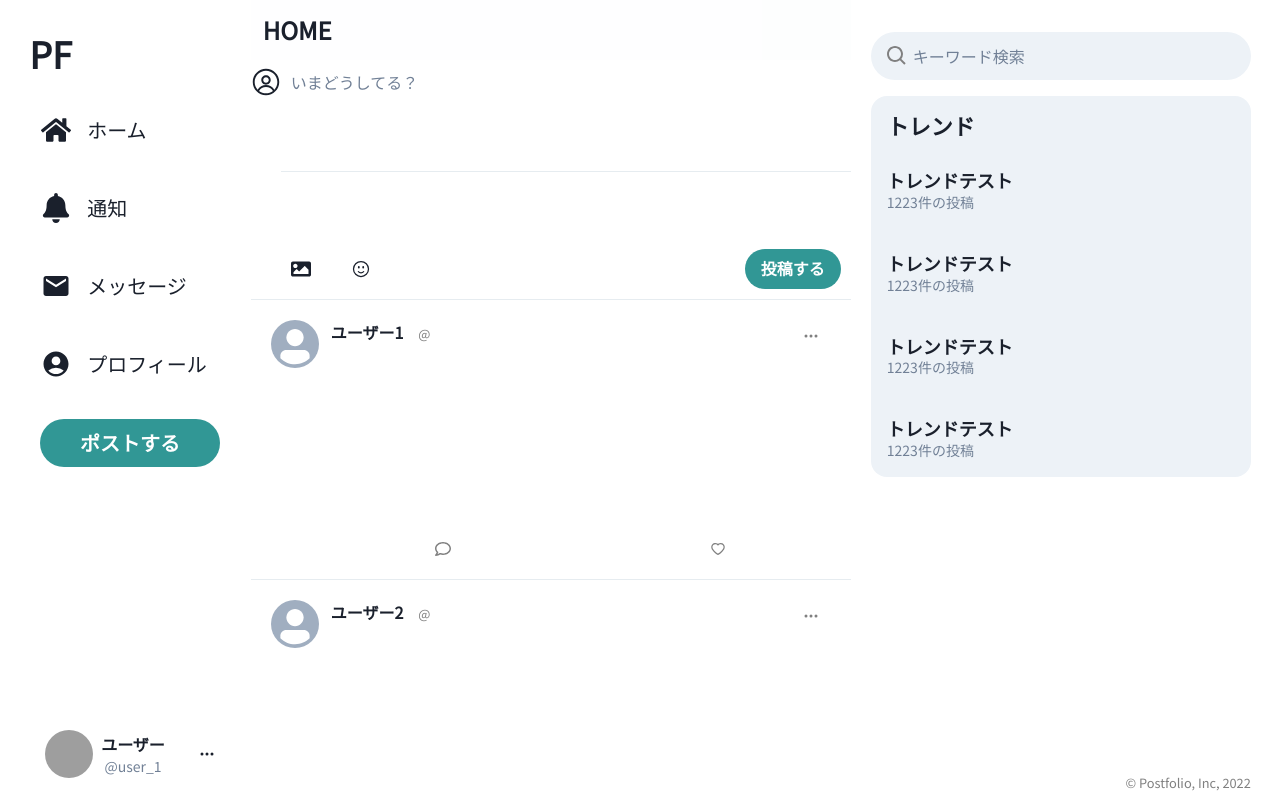
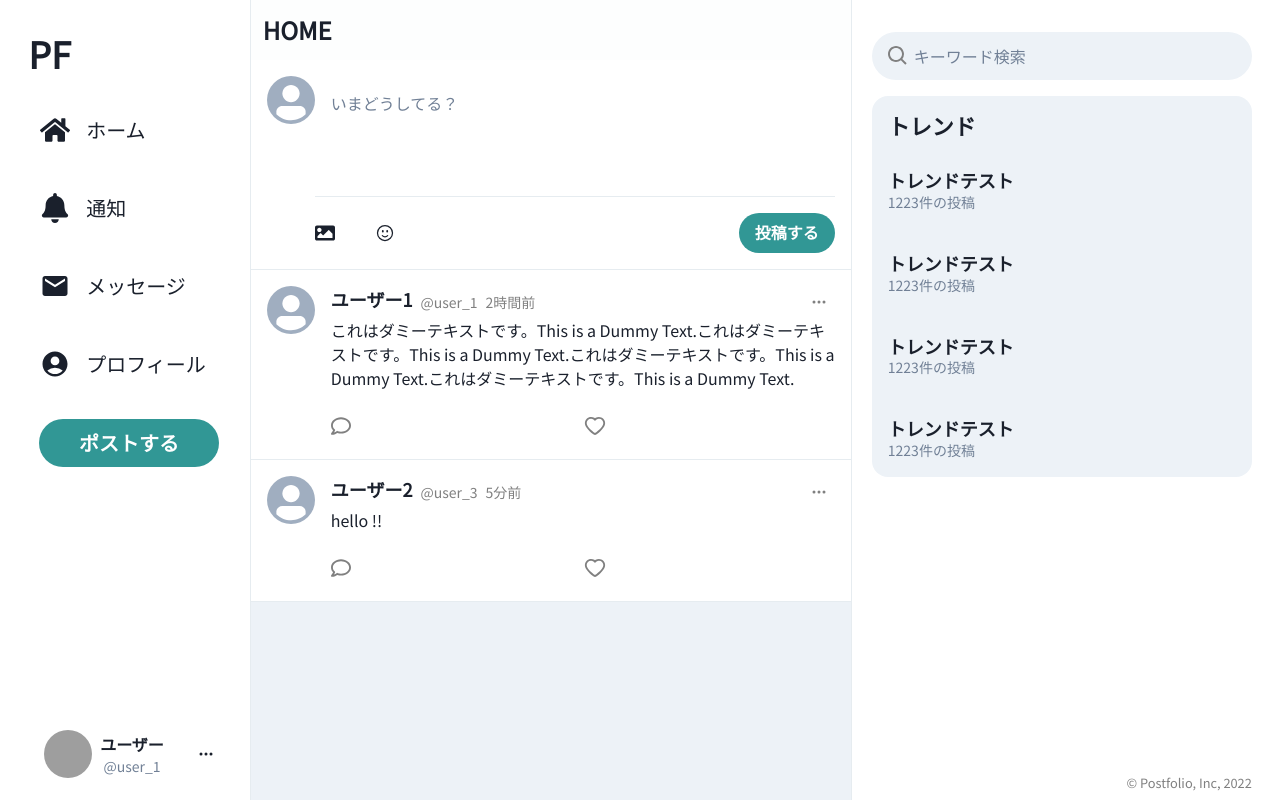
Before and after one commit to Mitsuki0619/postfolio, a Next.js app: page / in a window 1280 px wide. Built offline with nearby package versions, Linux system fonts and the light colour scheme; grey boxes are pictures that could not be loaded.

Commit message:
style: 細かい問題点を修正

```diff
--- a/src/components/molecules/PostItem.tsx
+++ b/src/components/molecules/PostItem.tsx
@@ -1,14 +1,16 @@
 import {
   Avatar,
   Box,
-  Button,
   Flex,
-  Popover,
-  PopoverContent,
-  PopoverTrigger,
+  HStack,
+  Link,
+  Menu,
+  MenuButton,
+  MenuItem,
+  MenuList,
   Text,
 } from "@chakra-ui/react";
-import Link from "next/link";
+import NextLink from "next/link";
 import React from "react";
 import { FaRegComment } from "react-icons/fa";
 import { AiOutlineHeart } from "react-icons/ai";
@@ -18,7 +20,7 @@ type Props = {
   avatar?: string;
   name?: string;
   userName?: string;
-  postTime?: number;
+  postTime?: string;
   textContent?: string;
 };
 
@@ -27,105 +29,85 @@ export const PostItem: React.FC<Props> = (props) => {
 
   return (
     <Flex
-      minH={"35vh"}
-      w={"100%"}
+      as={"article"}
       bg={"white"}
-      p={"20px"}
+      p={{ base: "2", sm: "4" }}
       transition={"all 0.3s"}
       _hover={{ bg: "gray.100" }}
       borderBottom={"1px solid #e6ecf0"}
+      gap={"4"}
+      w={"full"}
+      cursor={"pointer"}
     >
-      <Link href={""}>
-        <Box pr={3} color={"gray"}>
+      {/* アバター */}
+      <Link as={NextLink} href={"/"} h={"min"}>
         <Avatar src={avatar} />
-        </Box>
       </Link>
 
-      <Flex direction={"column"} flex={1}>
-        <Flex
-          gap={"15"}
-          h={"20%"}
-          fontSize={{ base: ".6rem", sm: ".8rem", md: "1rem" }}
-        >
-          <Link href={""}>
-            <Text
-              fontWeight={"bold"}
-              transition={"all .1s"}
-              _hover={{ borderBottom: "1px solid black" }}
-            >
+      <Flex direction={"column"} flex={"1"}>
+        <Flex justifyContent={"space-between"}>
+          <HStack alignItems={"end"} h={'min'}>
+            {/* ユーザー名 */}
+            <Link href={""} as={NextLink}>
+              <Text fontWeight={"bold"} transition={"all .1s"} fontSize={'18px'}>
                 {name}
               </Text>
             </Link>
-          <Link href={""}>
-            <Text
-              as={"small"}
-              color={"gray"}
-              transition={"all .1s"}
-              _hover={{ borderBottom: "1px solid gray" }}
-            >
+
+            {/* ユーザーID */}
+            <Link href={""} as={NextLink}>
+              <Text color={"gray"} transition={"all .1s"} fontSize={'14px'}>
                 @{userName}
               </Text>
             </Link>
-          <Link href={""}>
-            <Text
-              as={"small"}
-              color={"gray"}
-              transition={"all .1s"}
-              _hover={{ borderBottom: "1px solid gray" }}
-            >
+
+            {/* 投稿時間 */}
+            <Link href={""} as={NextLink}>
+              <Text color={"gray"} transition={"all .1s"} fontSize={'14px'}>
                 {postTime}
               </Text>
             </Link>
-          <Flex flex={1} justifyContent={"end"} alignItems={"center"}>
-            <Popover>
-              <PopoverTrigger>
-                <Button
+          </HStack>
+
+          {/* 編集、削除メニュー */}
+          <Menu>
+            <MenuButton
               bg={"transparent"}
               transition={"all .5s"}
-                  _hover={{ bg: "teal.100", color: "teal.500" }}
-                  p={"0 8px"}
+              p={"2"}
               color={"gray"}
               rounded={"full"}
-                  transform={"translateY(-10%)"}
             >
               <BsThreeDots />
-                </Button>
-              </PopoverTrigger>
-              <PopoverContent w={"100px"}>
-                <Button bg={"white"} fontSize={"16px"} borderRadius={"none"}>
-                  編集
-                </Button>
-                <Button
-                  bg={"white"}
-                  fontSize={"16px"}
-                  color={"red"}
-                  borderRadius={"none"}
-                >
-                  削除
-                </Button>
-              </PopoverContent>
-            </Popover>
+            </MenuButton>
+            <MenuList>
+              <MenuItem>編集</MenuItem>
+              <MenuItem color={"red.500"}>削除</MenuItem>
+            </MenuList>
+          </Menu>
         </Flex>
-        </Flex>
-        <Box minH={"75%"}>
-          <Text
-            fontSize={"16px"}
-            w={"100%"}
-            wordBreak={"break-all"}
-            whiteSpace={"pre-line"}
-          >
+        <Flex flexDirection={"column"} gap={"6"}>
+          {/* 投稿内容 */}
+          <Box>
+            <Text wordBreak={"break-all"} whiteSpace={"pre-line"}>
               {textContent}
             </Text>
           </Box>
-        <Flex
-          h={"10%"}
-          alignItems={"center"}
-          justifyContent={"space-around"}
-          gap={50}
-          color={"gray"}
-        >
-          <FaRegComment />
-          <AiOutlineHeart />
+          <Flex alignItems={"center"} color={"gray"}>
+            <Box flex={"1"}>
+              {/* コメントボタン */}
+              <Box as={"button"}>
+                <FaRegComment size={20} />
+              </Box>
+            </Box>
+
+            <Box flex={"1"}>
+              {/* いいねボタン */}
+              <Box as={"button"}>
+                <AiOutlineHeart size={24} />
+              </Box>
+            </Box>
+          </Flex>
         </Flex>
       </Flex>
     </Flex>
--- a/src/components/organisms/Footer.tsx
+++ b/src/components/organisms/Footer.tsx
@@ -26,6 +26,7 @@ export const Footer: React.FC = () => {
       pt={8}
       pb={2}
       px={{ base: 3, lg: 5 }}
+      borderLeft={'1px solid #e6ecf0'}
     >
       <Flex
         direction={"column"}
--- a/src/components/organisms/Header.tsx
+++ b/src/components/organisms/Header.tsx
@@ -34,6 +34,7 @@ export const Header: React.FC = () => {
       pb={"3"}
       px={{ base: "2", md: "5" }}
       alignItems={"end"}
+      borderRight={'1px solid #e6ecf0'}
     >
       <Flex
         direction="column"
--- a/src/components/organisms/PostForm.tsx
+++ b/src/components/organisms/PostForm.tsx
@@ -1,43 +1,47 @@
-import { Box, Button, Flex, Link, Textarea } from "@chakra-ui/react";
-import { RxAvatar } from "react-icons/rx";
+import { Avatar, Box, Button, Flex, Link, Textarea } from "@chakra-ui/react";
 import { FaImage } from "react-icons/fa";
 import { HiOutlineFaceSmile } from "react-icons/hi2";
+import NextLink from "next/link";
 import React from "react";
 
 export const PostForm = () => {
   return (
     <form>
-      <Box bg={"white"} h={"30vh"} borderBottom={"1.4px solid #e6ecf0"}>
-        <Flex alignItems={"flex-start"} h={"100%"}>
-          <Link href={""}>
-            <Box pt={"7px"}>
-              <RxAvatar size={30} />
+      <Box
+        bg={"white"}
+        borderBottom={"1.4px solid #e6ecf0"}
+        p={{ base: "2", sm: "4" }}
+      >
+        <Flex w={"full"}>
+          <Link href={""} as={NextLink}>
+            <Box>
+              <Avatar />
             </Box>
           </Link>
           <Flex
             direction={"column"}
             justifyContent={"space-between"}
-            w={"100%"}
-            h={"100%"}
+            w={"full"}
+            gap={'4'}
           >
+            {/* 投稿内容入力フィールド */}
             <Textarea
-              fontSize={"16px"}
               _focus={{ boxShadow: "none" }}
               placeholder="いまどうしてる？"
               resize={"none"}
-              overflow={"hidden"}
+              overflow={"auto"}
               border={"none"}
-              p={"10px"}
-              lineHeight={"1.5rem"}
-              height={"7rem"}
+              p={"4"}
               borderRadius={"none"}
               borderBottom={"1px solid #e6ecf0 !important"}
               outline={"none"}
+              rows={4}
             />
-            <Flex gap={{ base: 1, sm: 10 }} alignItems={"center"} p={"10px"}>
+            <Flex gap={{ base: 3, sm: 10 }} alignItems={"center"}>
               <FaImage size={20} />
               <HiOutlineFaceSmile size={20} />
               <Flex justifyContent={"flex-end"} flex={1}>
+                {/* 投稿ボタン */}
                 <Button
                   size={{ base: "sm", sm: "md" }}
                   colorScheme={"teal"}
--- a/src/components/organisms/PostList.tsx
+++ b/src/components/organisms/PostList.tsx
@@ -6,16 +6,16 @@ const datas = [
   {
     avatar: "",
     name: "ユーザー1",
-    username: "user_1",
-    posttime: 1,
-    textcontent: "hello !",
+    user_name: "user_1",
+    post_time: '2時間前',
+    content: "これはダミーテキストです。This is a Dummy Text.これはダミーテキストです。This is a Dummy Text.これはダミーテキストです。This is a Dummy Text.これはダミーテキストです。This is a Dummy Text.",
   },
   {
     avatar: "",
     name: "ユーザー2",
-    username: "user_3",
-    posttime: 2,
-    textcontent: "hello !!",
+    user_name: "user_3",
+    post_time: '5分前',
+    content: "hello !!",
   },
 ];
 
@@ -24,12 +24,12 @@ export const PostList = () => {
     <>
       {datas.map((data) => (
         <PostItem
-          key={data.posttime}
+          key={data.post_time}
           avatar={data.avatar}
           name={data.name}
-          username={data.username}
-          posttime={data.posttime}
-          textcontent={data.textcontent}
+          userName={data.user_name}
+          postTime={data.post_time}
+          textContent={data.content}
         />
       ))}
     </>
```
Lines whose indentation alone changed are shown as unchanged.
